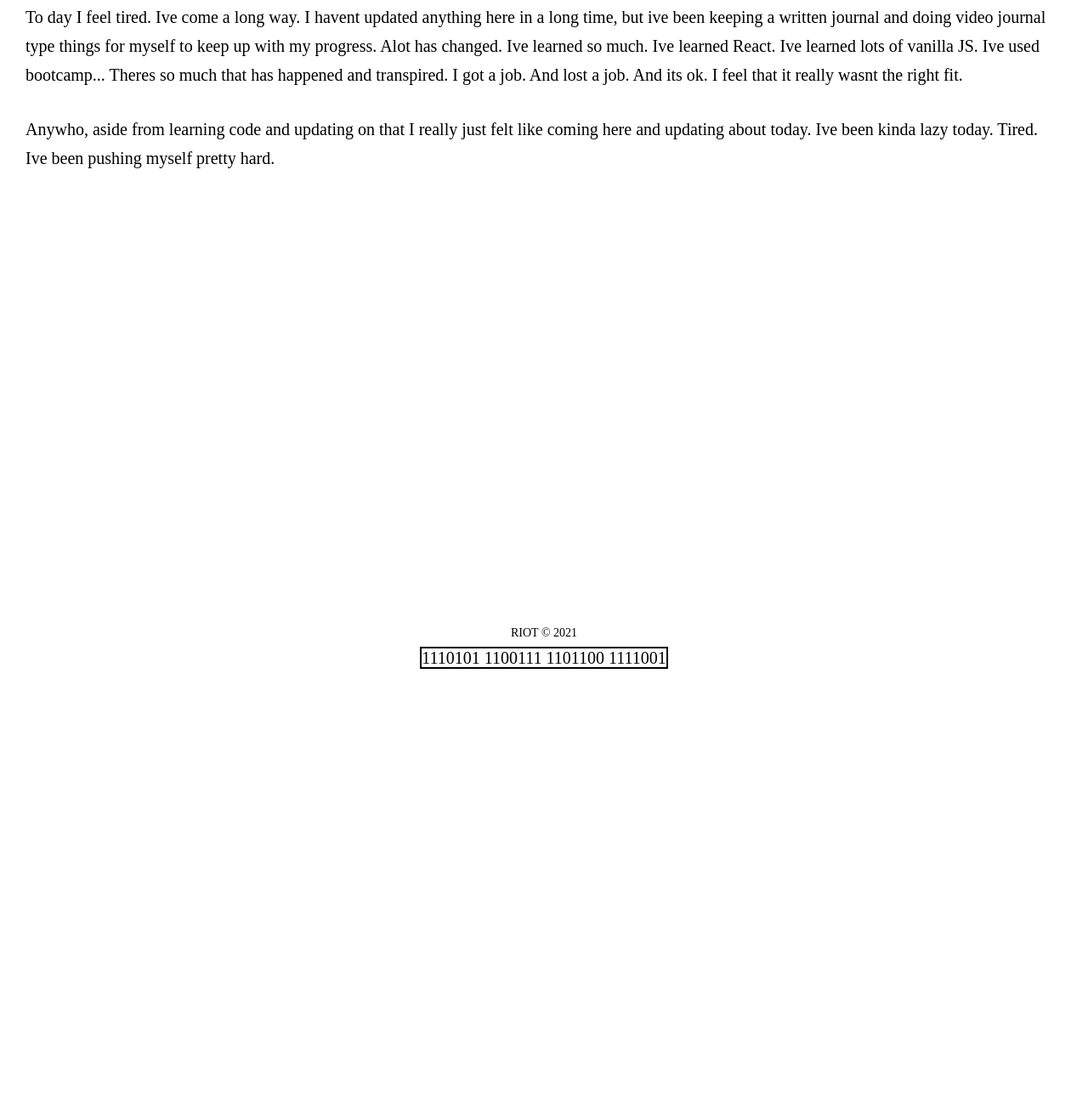
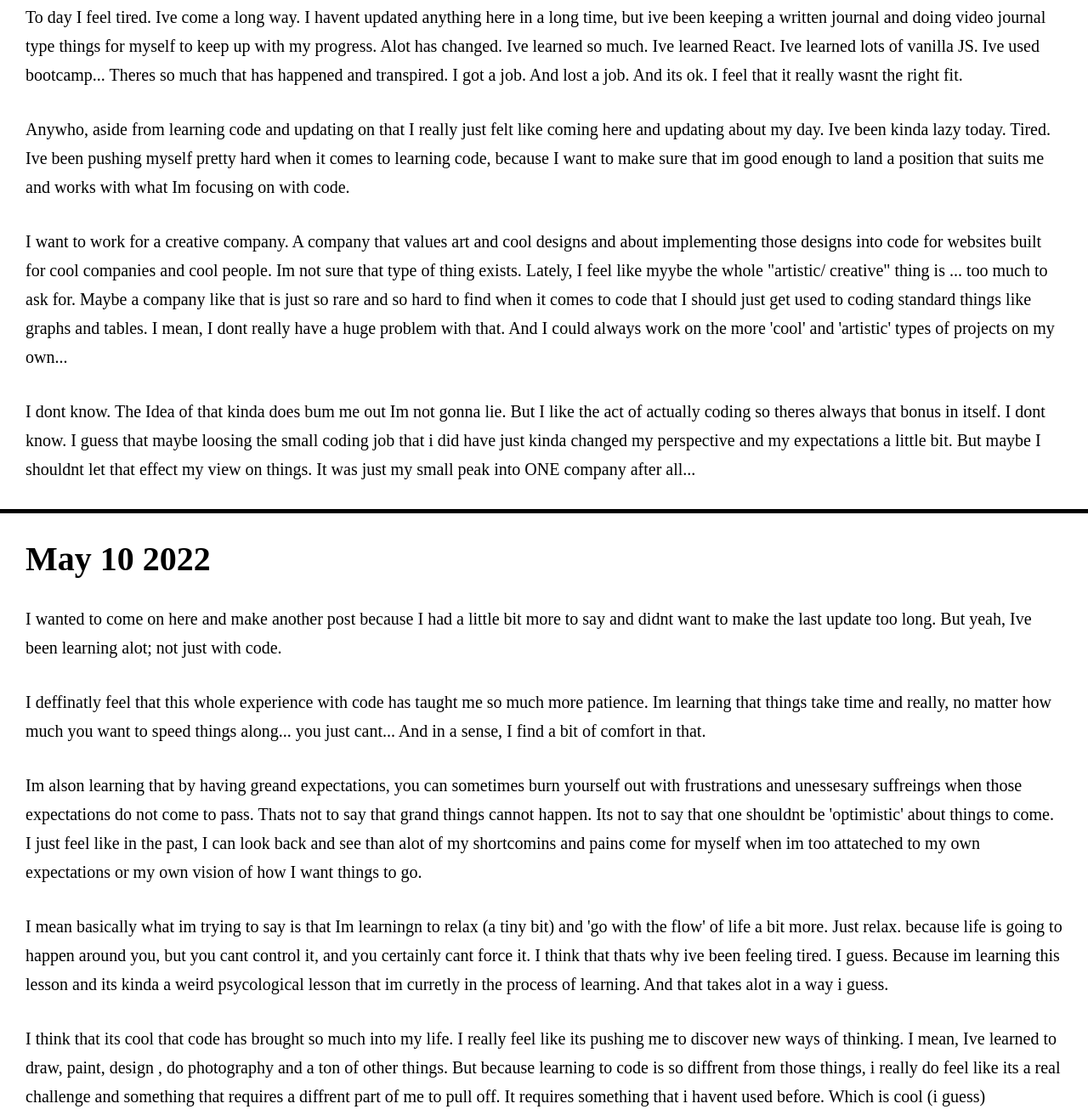
Before and after one commit to tuscannyCodes/Riot_Project, a plain HTML site: page journal.html in a window 1280 px wide. Shown: the part 8068-9380 px from the top of the page at 85% size. Before the commit the page ends 8889 px from the top, so only its background shows below. Drawn offline with Linux system fonts and the light colour scheme.

Commit message:
new post

```diff
--- a/journal.html
+++ b/journal.html
@@ -222,7 +222,7 @@ Theres so much to know, and its really hard to learn or build something when you
 <p>Things have been good though. <a class="journalLinks" href="https://www.amazon.com/JavaScript-JQuery-Interactive-Front-End-Development/dp/1118531647" target="_blank">I got another book about Javascript</a>. This book ROCKS. This is probably the book I should have gotten to begin with when first learning JS instead of <a class="journalLinks" href="https://www.amazon.com/Head-First-JavaScript-Programming-Brain-Friendly/dp/144934013X/ref=sr_1_1?crid=3SYM6JWU1OSRM&dchild=1&keywords=head+first+javascript&qid=1629527833&s=books&sprefix=headfirst%2Cstripbooks%2C194&sr=1-1" target="_blank">Head First Javascript</a>, but hey what can you do? Both helped me learn alot. I just probably should have stuck with the Jon Duckett series, that is what I started off with after all.
 
 </p>
-
+<!-- have not spell checked this section at all. -->
 <h1>May 10 2022</h1>
 
 <p>
@@ -231,10 +231,40 @@ To day I feel tired. Ive come a long way. I havent updated anything here in a lo
 
 </p>
 
-<p>Anywho, aside from learning code and updating on that I really just felt like coming here and updating about today. Ive been kinda lazy today. Tired. Ive been pushing myself pretty hard.
+<p>Anywho, aside from learning code and updating on that I really just felt like coming here and updating about my day. Ive been kinda lazy today. Tired. Ive been pushing myself pretty hard when it comes to learning code, because I want to make sure that im good enough to land a position that suits me and works with what Im focusing on with code.</p>
+
+<p>
+I want to work for a creative company. A company that values art and cool designs and about implementing those designs into code for websites built for cool companies and cool people. Im not sure that type of thing exists. Lately, I feel like myybe the whole "artistic/ creative" thing is ... too much to ask for. Maybe a company like that is just so rare and so hard to find when it comes to code that I should just get used to coding standard things like graphs and tables. I mean, I dont really have a huge problem with that. And I could always work on the more 'cool' and 'artistic' types of projects on my own...
+
+</p>
+
+<p>
+I dont know. The Idea of that kinda does bum me out Im not gonna lie. But I like the act of actually coding so theres always that bonus in itself. I dont know. I guess that maybe loosing the small coding job that i did have just kinda changed my perspective and my expectations a little bit. But maybe I shouldnt let that effect my view on things. It was just my small peak into ONE company after all...
+</p>
+
+<hr>
+
+<h1>May 10 2022</h1>
+
+<p>
+I wanted to come on here and make another post because I had a little bit more to say and didnt want to make the last update too long. But yeah, Ive been learning alot; not just with code.
+</p>
+<p>
+I deffinatly feel that this whole experience with code has taught me so much more patience. Im learning that things take time and really, no matter how much you want to speed things along... you just cant... And in a sense, I find a bit of comfort in that.
+</p>
+
+<p>
+Im alson learning that by having greand expectations, you can sometimes burn yourself out with frustrations and unessesary suffreings when those expectations do not come to pass. Thats not to say that grand things cannot happen. Its not to say that one shouldnt be 'optimistic' about things to come. I just feel like in the past, I can look back and see than alot of my shortcomins and pains come for myself when im too attateched to my own expectations or my own vision of how I want things to go.
+
+</p>
+
+<p>
+I mean basically what im trying to say is that Im learningn to relax (a tiny bit) and 'go with the flow' of life a bit more. Just relax. because life is going to happen around you, but you cant control it, and you certainly cant force it. I think that thats why ive been feeling tired. I guess. Because im learning this lesson and its kinda a weird psycological lesson that im curretly in the process of learning. And that takes alot in a way i guess.
 
 
 </p>
+
+<p> I think that its cool that code has brought so much into my life. I really feel like its pushing me to discover new ways of thinking. I mean, Ive learned to draw, paint, design , do photography and a ton of other things. But because learning to code is so diffrent from those things, i really do feel like its a real challenge and something that requires a diffrent part of me to pull off. It requires something that i havent used before. Which is cool (i guess)</p>
 
 
 
```
